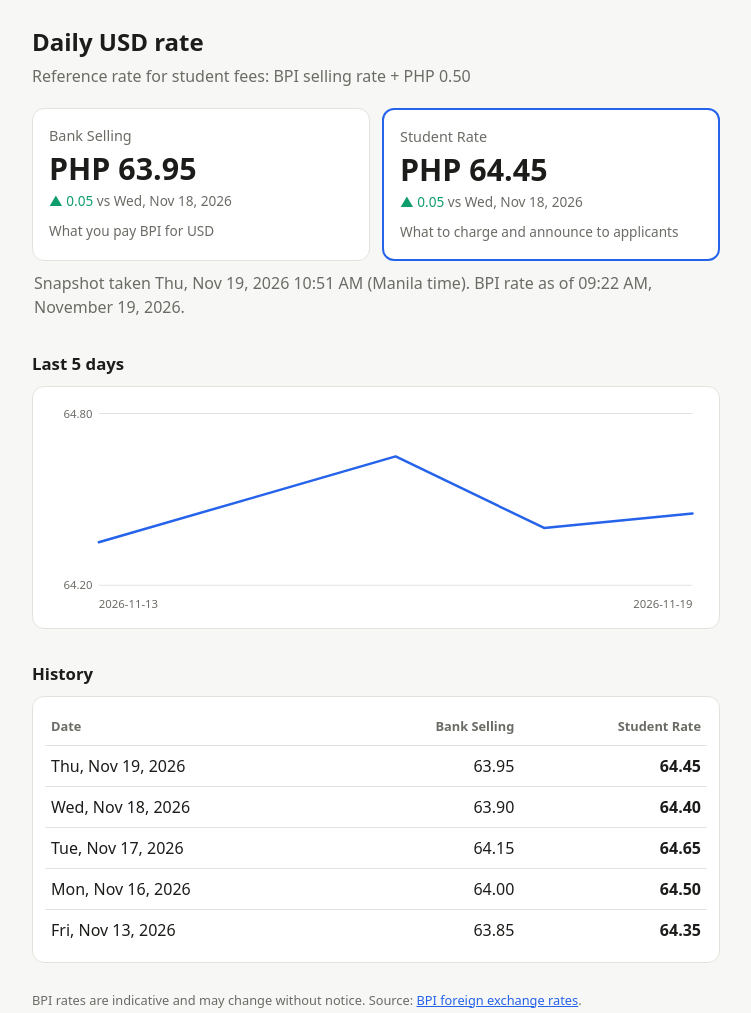
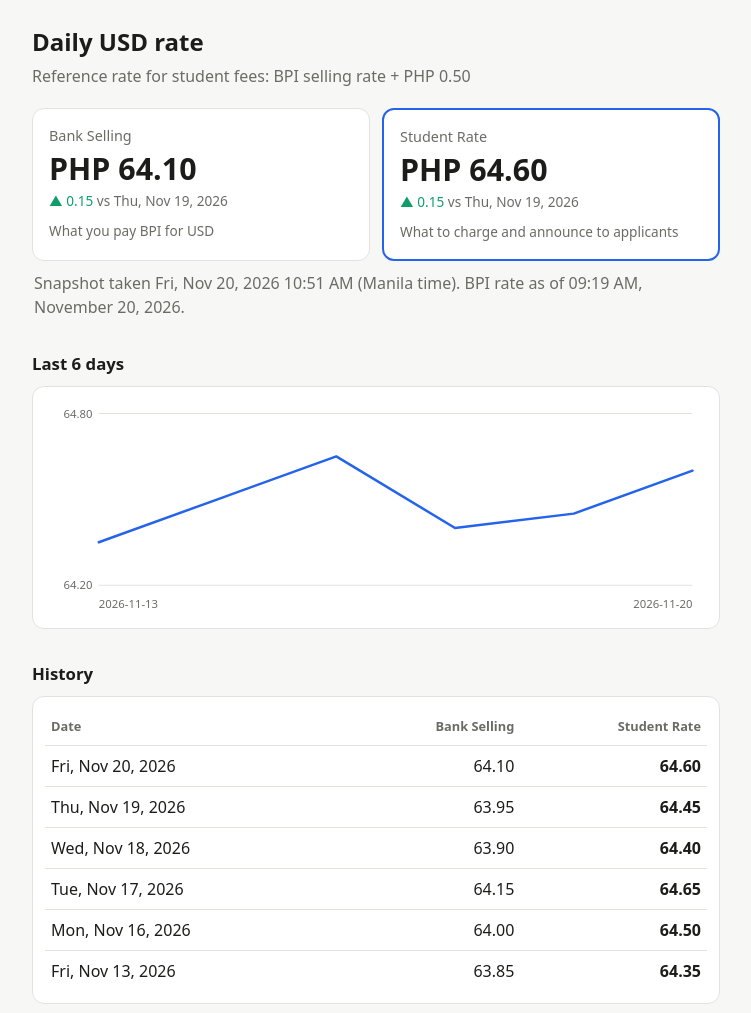
Before and after one commit to bernsediphi/BPI-Daily-Dollar-Rate, a plain HTML site: page docs/index.html in a window 1280 px wide. Shown: the top 1013 px of the page, without its empty margins (264-1015 px from the left). Drawn offline with Linux system fonts and the light colour scheme.

Commit message:
Update BPI USD rate

```diff
--- a/docs/index.html
+++ b/docs/index.html
@@ -50,37 +50,43 @@ a{color:var(--accent)}
 <div class="tiles">
 <div class="tile">
 <div class="label">Bank Selling</div>
-      <div class="value">PHP 63.95</div>
-      <div class="chg"><span class="up">&#9650; 0.05</span> <span class="muted">vs Wed, Nov 18, 2026</span></div>
+<div class="value">PHP 64.10</div>
+<div class="chg"><span class="up">&#9650; 0.15</span> <span class="muted">vs Thu, Nov 19, 2026</span></div>
 <div class="hint">What you pay BPI for USD</div>
 </div>
+
 <div class="tile main">
 <div class="label">Student Rate</div>
-      <div class="value">PHP 64.45</div>
-      <div class="chg"><span class="up">&#9650; 0.05</span> <span class="muted">vs Wed, Nov 18, 2026</span></div>
+<div class="value">PHP 64.60</div>
+<div class="chg"><span class="up">&#9650; 0.15</span> <span class="muted">vs Thu, Nov 19, 2026</span></div>
 <div class="hint">What to charge and announce to applicants</div>
 </div>
 </div>
-  <p class="muted" style="margin:10px 2px 0">Snapshot taken Thu, Nov 19, 2026 10:51 AM (Manila time).
-    BPI rate as of 09:22 AM, November 19, 2026.</p>
 
-  <h2>Last 5 days</h2>
+<p class="muted" style="margin:10px 2px 0">
+Snapshot taken Fri, Nov 20, 2026 10:51 AM (Manila time). BPI rate as of 09:19 AM, November 20, 2026.
+</p>
+
+<h2>Last 6 days</h2>
 <div class="card"><svg viewBox="0 0 640 210" role="img"
-  aria-label="Line chart of the student rate, last 5 days">
+aria-label="Line chart of the student rate, last 6 days">
 <line class="grid" x1="52" y1="14.0" x2="626" y2="14.0"/>
 <line class="grid" x1="52" y1="180.0" x2="626" y2="180.0"/>
 <text class="axis" x="46" y="18.0" text-anchor="end">64.80</text>
 <text class="axis" x="46" y="184.0" text-anchor="end">64.20</text>
 <text class="axis" x="52" y="202" text-anchor="start">2026-11-13</text>
-  <text class="axis" x="626" y="202" text-anchor="end">2026-11-19</text>
-  <polyline class="line" points="52.0,138.5 195.5,97.0 339.0,55.5 482.5,124.7 626.0,110.8"/>
+<text class="axis" x="626" y="202" text-anchor="end">2026-11-20</text>
+<polyline class="line" points="52.0,138.5 166.8,97.0 281.6,55.5 396.4,124.7 511.2,110.8 626.0,69.3"/>
 </svg></div>
 
 <h2>History</h2>
 <div class="card">
 <table>
-      <thead><tr><th>Date</th><th>Bank Selling</th><th>Student Rate</th></tr></thead>
+<thead>
+<tr><th>Date</th><th>Bank Selling</th><th>Student Rate</th></tr>
+</thead>
 <tbody>
+<tr><td>Fri, Nov 20, 2026</td><td>64.10</td><td class="rate">64.60</td></tr>
 <tr><td>Thu, Nov 19, 2026</td><td>63.95</td><td class="rate">64.45</td></tr>
 <tr><td>Wed, Nov 18, 2026</td><td>63.90</td><td class="rate">64.40</td></tr>
 <tr><td>Tue, Nov 17, 2026</td><td>64.15</td><td class="rate">64.65</td></tr>
```
Also changed, not shown: docs/rates.json (+9 -0 lines), docs/bpi_update_status.txt (added). Lines whose indentation alone changed are shown as unchanged.
